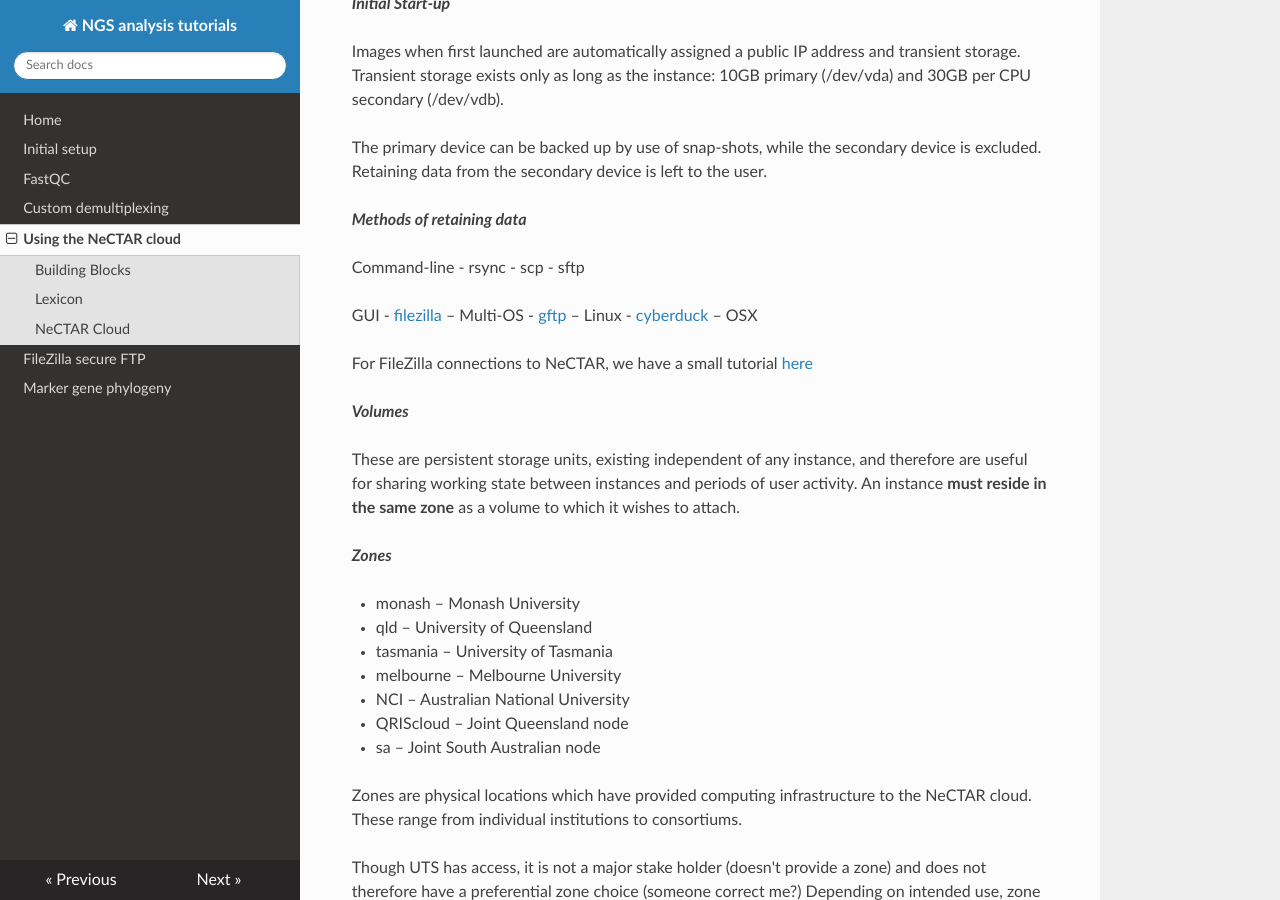
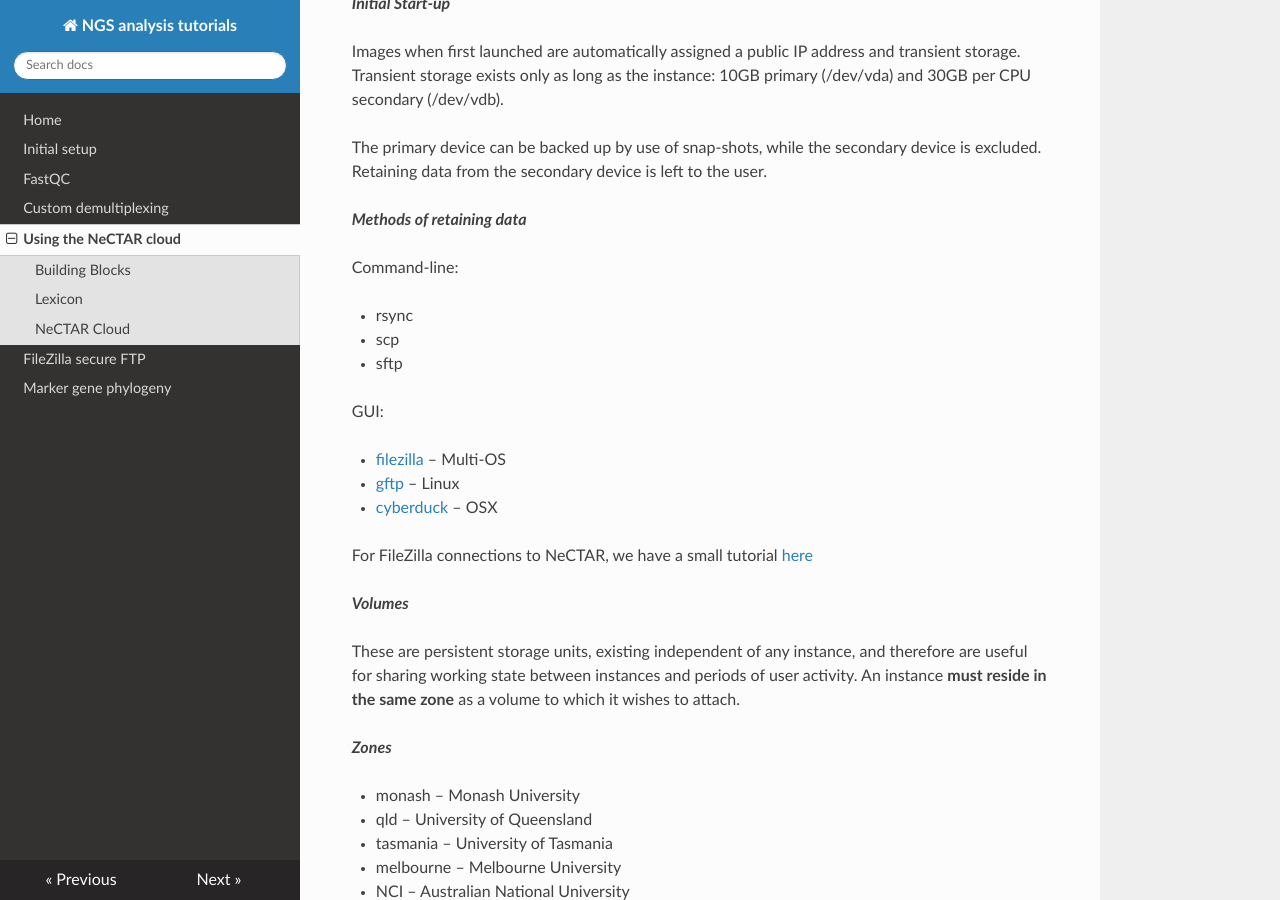
Before and after one commit to koadman/platypusfarm, an MkDocs documentation site: the page built from platypusfarm/docs/nectar_cloud.md, in a window 1280 px wide and 900 px high, scrolled down 2695 px. Built offline with MkDocs 1.6.1, drawn with Linux system fonts in a browser that asks for light colours; nearby versions of some CDN libraries; old or Windows-style settings are respelled for this version of MkDocs; some of the changed lines change nothing that is shown.

Commit message:
fixed formatting

```diff
--- a/platypusfarm/docs/nectar_cloud.md
+++ b/platypusfarm/docs/nectar_cloud.md
@@ -79,12 +79,14 @@ The primary device can be backed up by use of snap-shots, while the secondary de
 
 ***Methods of retaining data***
 
-Command-line
+Command-line:
+
 - rsync
 - scp
 - sftp
 
-GUI
+GUI:
+
 - [filezilla](https://wiki.filezilla-project.org/Main_Page) – Multi-OS
 - [gftp](http://gftp.seul.org/) – Linux
 - [cyberduck](https://cyberduck.io/?l=en) – OSX
```
